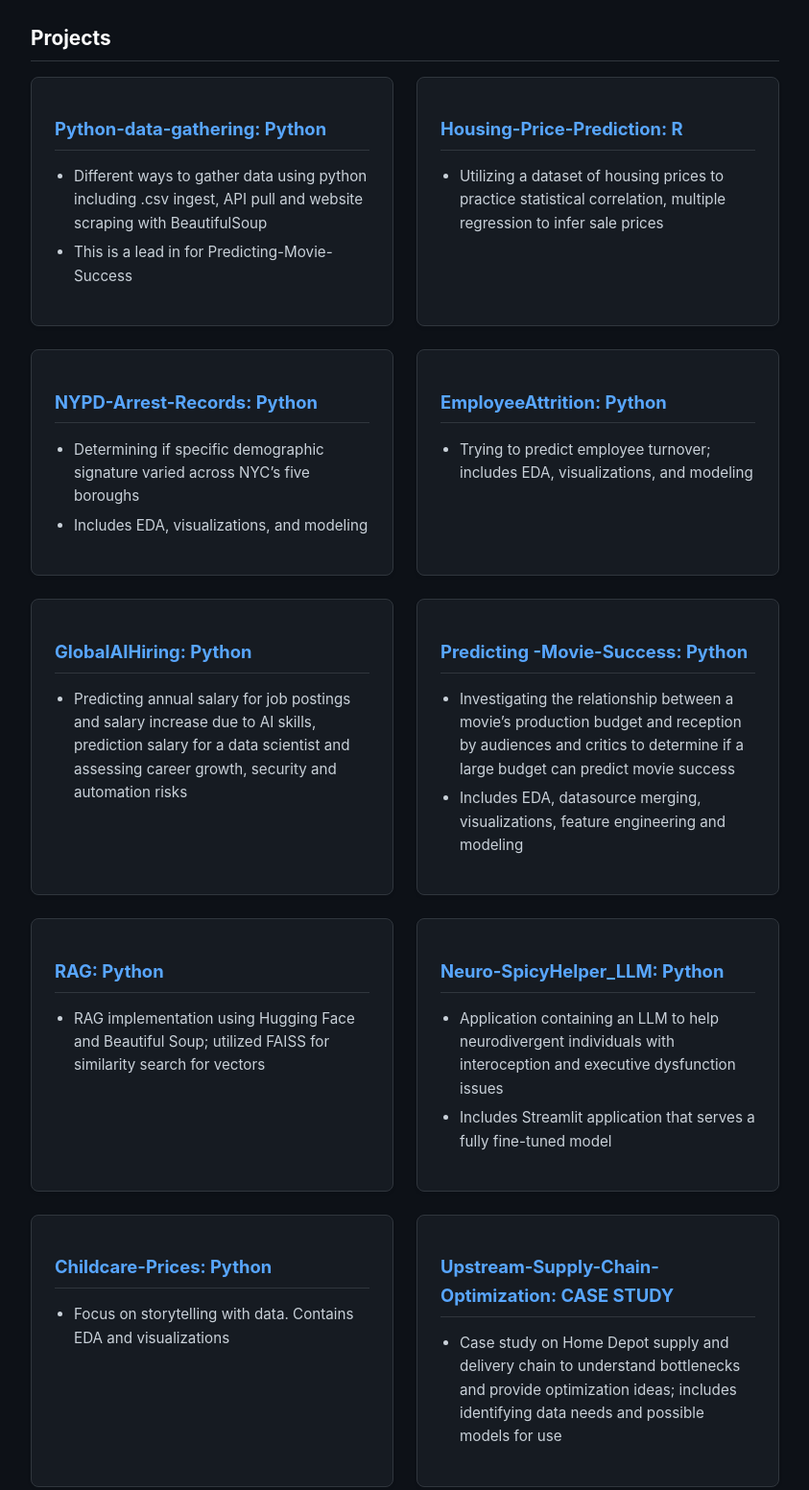
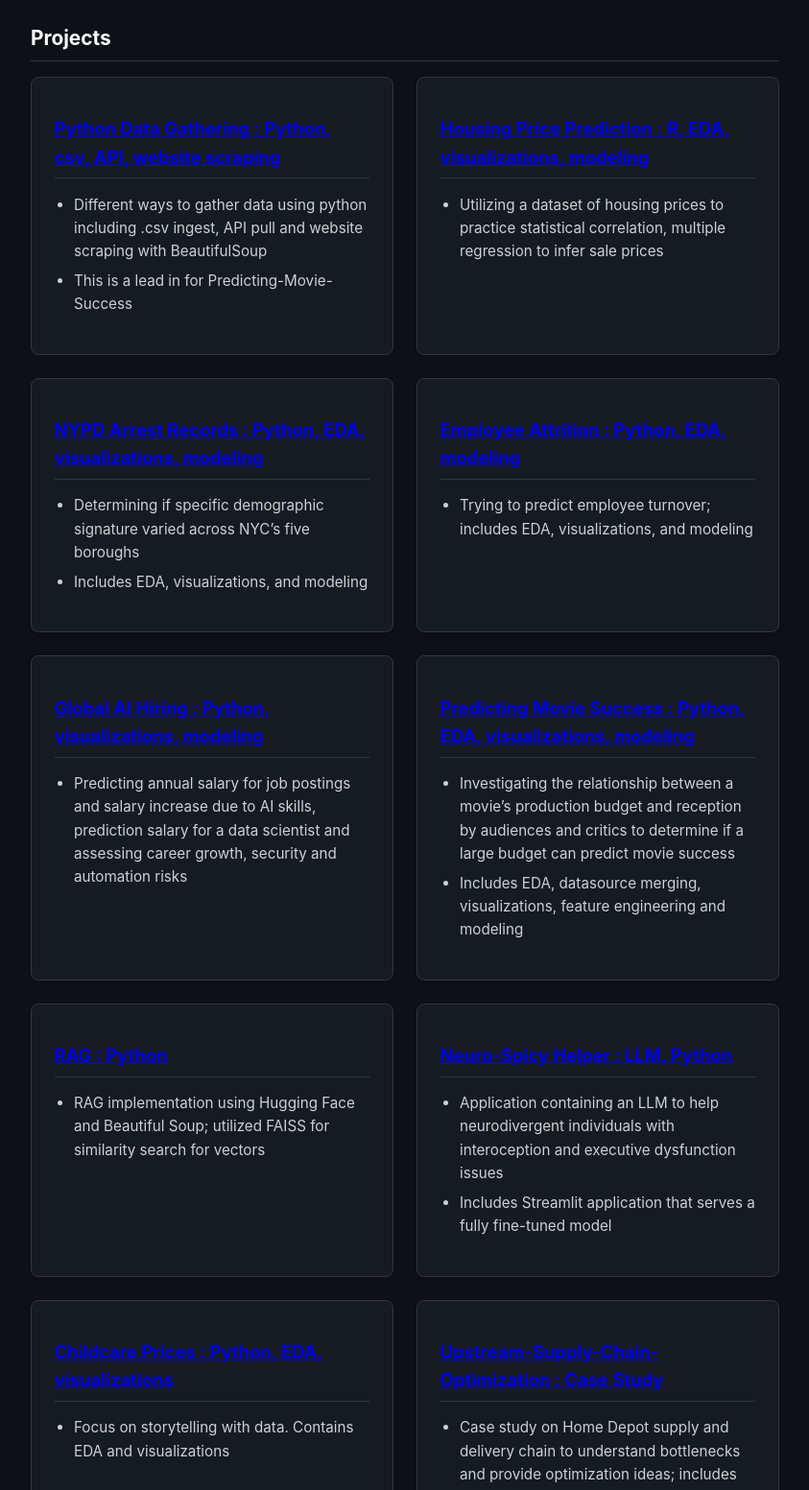
Before and after one commit to caKramer/caKramer.github.io, a plain HTML site: page index.html in a window 1280 px wide. Shown: the part 1760-3313 px from the top of the page at 96% size, without its empty margins (218-1061 px from the left). Drawn offline with Linux system fonts and the light colour scheme.

Commit message:
Update project links and descriptions in index.html

```diff
--- a/index.html
+++ b/index.html
@@ -389,7 +389,7 @@
             <h2>Projects</h2>
           <main class="grid-container">
     <article class="card">
-      <h2>Python-data-gathering: Python</h2>
+      <h2><a href="https://github.com/caKramer/Python-data-gathering">Python Data Gathering : Python, csv, API, website scraping </a></h2>
       <ul>
         <li>Different ways to gather data using python including .csv ingest, API pull and website scraping with BeautifulSoup</li>
         <li>This is a lead in for Predicting-Movie-Success</li>
@@ -397,14 +397,14 @@
     </article>
 
     <article class="card">
-      <h2>Housing-Price-Prediction: R</h2>
+      <h2><a href="https://github.com/caKramer/Housing-Price-Prediction">Housing Price Prediction : R, EDA, visualizations, modeling </a></h2>
       <ul>
         <li>Utilizing a dataset of housing prices to practice statistical correlation, multiple regression to infer sale prices</li>
       </ul>
     </article>
 
     <article class="card">
-      <h2>NYPD-Arrest-Records: Python</h2>
+      <h2><a href="https://github.com/caKramer/NYPD-Arrest-Records">NYPD Arrest Records : Python, EDA, visualizations, modeling </a></h2>
       <ul>
         <li>Determining if specific demographic signature varied across NYC’s five boroughs</li>
         <li>Includes EDA, visualizations, and modeling</li>
@@ -412,21 +412,21 @@
     </article>
 
     <article class="card">
-      <h2>EmployeeAttrition: Python</h2>
+      <h2><a href="https://github.com/caKramer/EmployeeAttrition">Employee Attrition : Python, EDA, modeling </a></h2>
       <ul>
         <li>Trying to predict employee turnover; includes EDA, visualizations, and modeling</li>
       </ul>
     </article>
 
     <article class="card">
-      <h2>GlobalAIHiring: Python</h2>
+      <h2><a href="https://github.com/caKramer/GlobalAIHiring">Global AI Hiring : Python, visualizations, modeling </a></h2>
       <ul>
         <li>Predicting annual salary for job postings and salary increase due to AI skills, prediction salary for a data scientist and assessing career growth, security and automation risks</li>
       </ul>
     </article>
 
     <article class="card">
-      <h2>Predicting -Movie-Success: Python</h2>
+      <h2><a href="https://github.com/caKramer/Predicting-Movie-Success">Predicting Movie Success : Python, EDA, visualizations, modeling </a></h2>
       <ul>
         <li>Investigating the relationship between a movie’s production budget and reception by audiences and critics to determine if a large budget can predict movie success</li>
         <li>Includes EDA, datasource merging, visualizations, feature engineering and modeling</li>
@@ -434,14 +434,14 @@
     </article>
 
     <article class="card">
-      <h2>RAG: Python</h2>
+      <h2><a href="https://github.com/caKramer/RAG">RAG : Python </a></h2>
       <ul>
         <li>RAG implementation using Hugging Face and Beautiful Soup; utilized FAISS for similarity search for vectors</li>
       </ul>
     </article>
 
     <article class="card">
-      <h2>Neuro-SpicyHelper_LLM: Python</h2>
+      <h2><a href="https://github.com/caKramer/Neuro-spicy-helper-LLM">Neuro-Spicy Helper : LLM, Python</a></h2>
       <ul>
         <li>Application containing an LLM to help neurodivergent individuals with interoception and executive dysfunction issues</li>
         <li>Includes Streamlit application that serves a fully fine-tuned model</li>
@@ -449,21 +449,21 @@
     </article>
 
     <article class="card">
-      <h2>Childcare-Prices: Python</h2>
+      <h2><a href="https://github.com/caKramer/Childcare-Prices">Childcare Prices : Python, EDA, visualizations </a></h2>
       <ul>
         <li>Focus on storytelling with data. Contains EDA and visualizations</li>
       </ul>
     </article>
 
     <article class="card">
-      <h2>Upstream-Supply-Chain-Optimization: CASE STUDY</h2>
+      <h2><a href="https://github.com/caKramer/Upstream-Supply-Chain-Optimization">Upstream-Supply-Chain-Optimization : Case Study </a></h2>
       <ul>
         <li>Case study on Home Depot supply and delivery chain to understand bottlenecks and provide optimization ideas; includes identifying data needs and possible models for use</li>
       </ul>
     </article>
 
     <article class="card">
-      <h2>Optimizing Electric Vehicle Charging Stations Placement : Python</h2>
+      <h2><a href="https://github.com/caKramer/Optimizing-Electric-Vehicle-Charging-Station-Placement">Optimizing Electric Vehicle Charging Station Placement : Betweenness Centrality, MILP, Python</a>n</h2>
       <ul>
         <li>P-Median Facility Location Problem formulated as a Mixed-Integer Linear Program (MILP)</li>
         <li>Uses a composite demand weight calculated by combining population, betweenness centrality, and median income to determine most optimal location for EV charging stations</li>
```
